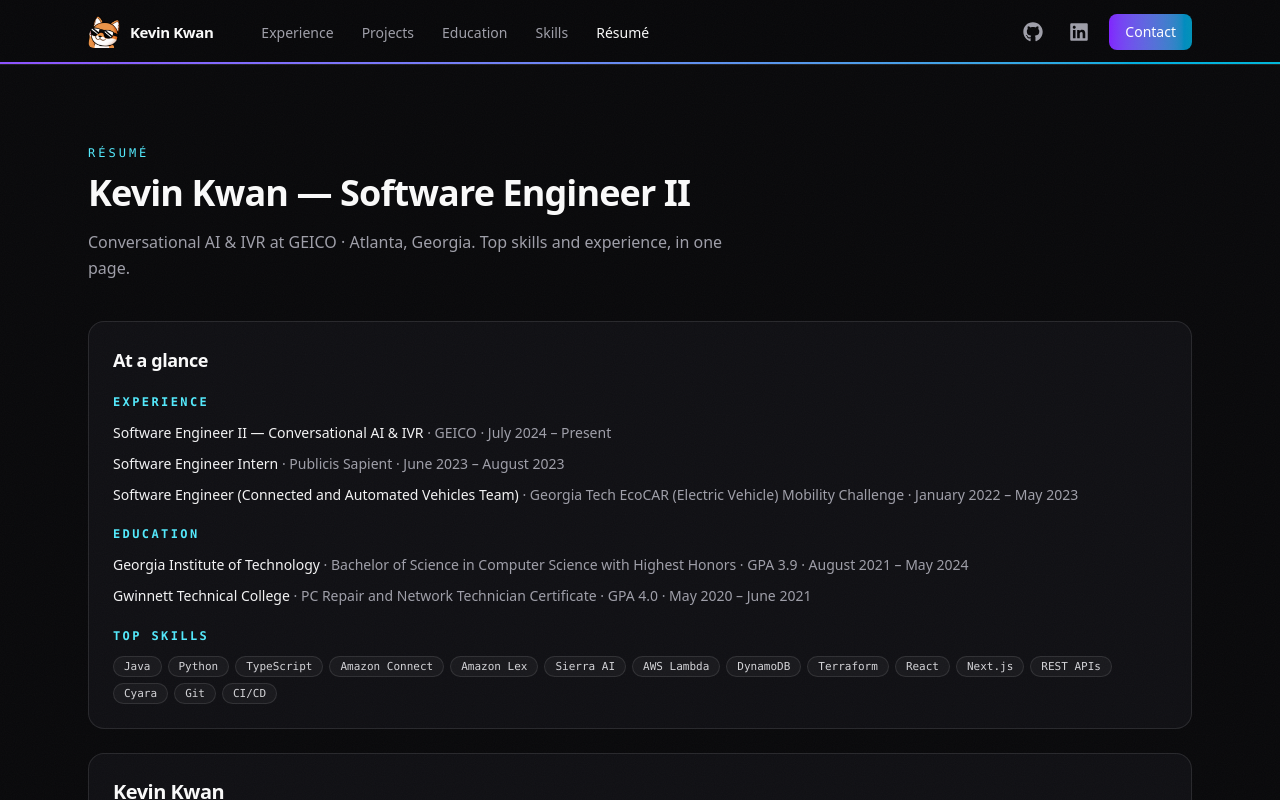
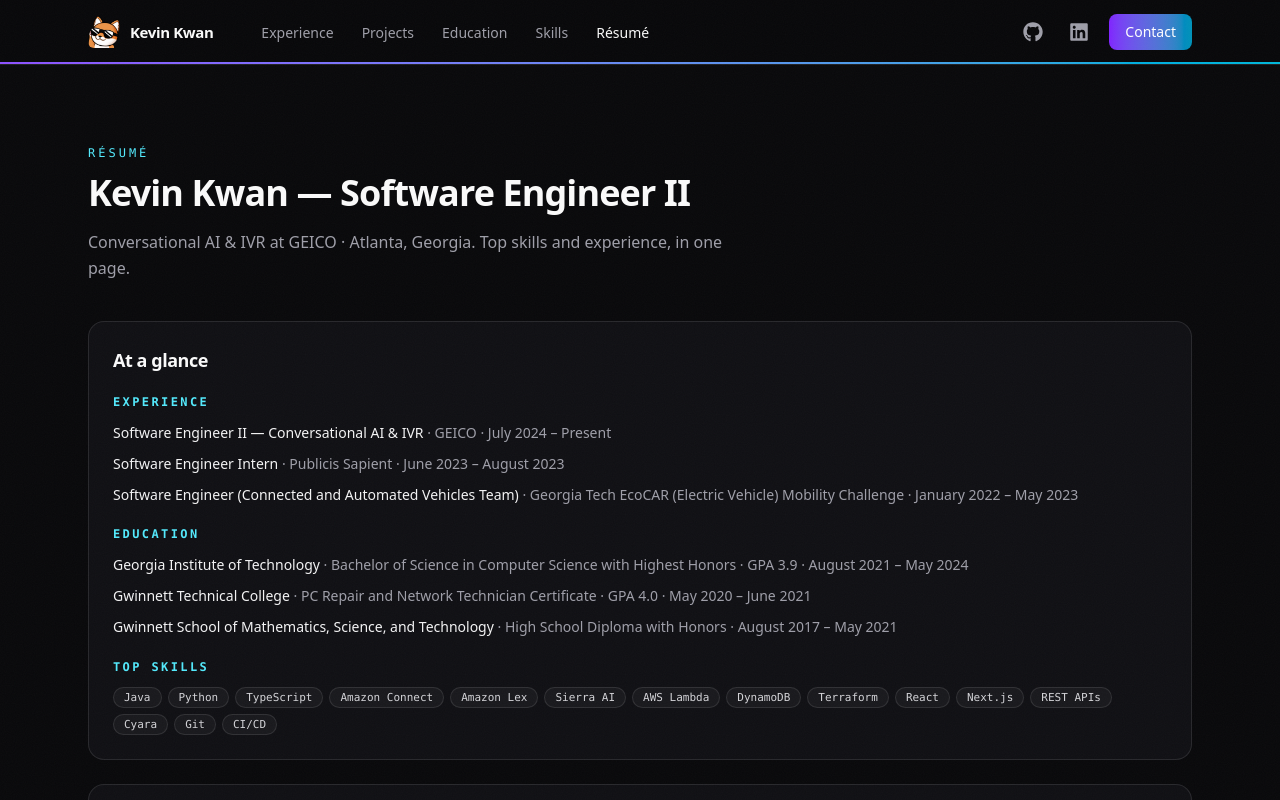
Before and after one commit to Kevin-Kwan/kevin-kwan.github.io, a Next.js app: page /resume in a window 1280 px wide. Shown: the top 800 px of the page. Built offline with nearby package versions, Linux system fonts and the light colour scheme.

Commit message:
Iteration 16: restore GSMST education entry

```diff
--- a/content/education.ts
+++ b/content/education.ts
@@ -32,34 +32,21 @@ export const academicHighlights: string[] = [
   'EcoCAR VIP program — 1st place, 2022 U.S. DOE EcoCAR Mobility Challenge',
 ];
 
-export interface CourseworkGroup {
-  /** Georgia Tech CS thread the courses belong to. */
-  thread: string;
-  courses: { code: string; name: string }[];
+export interface CourseworkCourse {
+  code: string;
+  name: string;
 }
 
 /**
- * Selected upper-level coursework, grouped by Georgia Tech CS thread.
- * Every course is named in a project description on this site (Video
- * Game Design in Dark Ascent, Database Systems in Drone Dispatch) and
- * the thread mapping is the Georgia Tech catalog's: CS 4455 is a Media
- * thread technology, CS 4400 a Systems & Architecture elective. The
- * Intelligence thread has no course named anywhere on the site or the
- * résumé, so it is left out rather than filled in.
+ * Selected upper-level coursework — the courses behind several projects
+ * on this site (Video Game Design in Dark Ascent, Database Systems in
+ * Drone Dispatch). Presented plainly, with no thread grouping: the two
+ * courses sit in different Georgia Tech CS threads and a thread label
+ * would imply a grouping the list does not have. Nothing invented.
  */
-export const selectedCoursework: CourseworkGroup[] = [
-  {
-    thread: 'Media',
-    courses: [
-      { code: 'CS 4455 / CS 6457', name: 'Video Game Design' },
-    ],
-  },
-  {
-    thread: 'Systems',
-    courses: [
-      { code: 'CS 4400', name: 'Introduction to Database Systems' },
-    ],
-  },
+export const selectedCoursework: CourseworkCourse[] = [
+  { code: 'CS 4455 / CS 6457', name: 'Video Game Design' },
+  { code: 'CS 4400', name: 'Introduction to Database Systems' },
 ];
 
 export const education: EducationEntry[] = [
@@ -77,7 +64,7 @@ export const education: EducationEntry[] = [
       imgClassName: 'p-2',
     },
     gpa: '3.9',
-    details: ['Threads: Intelligence and Media', 'Graduated summa cum laude (Georgia Tech\u2019s Highest Honor).'],
+    details: ['Threads: Intelligence and Media'],
     links: [
       { label: 'University Website', url: 'https://www.gatech.edu/' },
       { label: 'College Website', url: 'https://www.cc.gatech.edu/' },
@@ -100,4 +87,19 @@ export const education: EducationEntry[] = [
     details: [],
     links: [{ label: 'College Website', url: 'https://gwinnetttech.edu' }],
   },
+  {
+    id: 'gsmst',
+    school: 'Gwinnett School of Mathematics, Science, and Technology',
+    unit: 'High School',
+    dateRange: 'August 2017 – May 2021',
+    credential: 'High School Diploma with Honors',
+    location: 'Lawrenceville, GA',
+    logo: {
+      src: '/logos/gsmst-seal.png',
+      alt: 'Gwinnett School of Mathematics, Science, and Technology seal',
+      imgClassName: 'p-1.5',
+    },
+    details: [],
+    links: [{ label: 'School Website', url: 'https://www.gcpsk12.org/GSMST' }],
+  },
 ];
```
